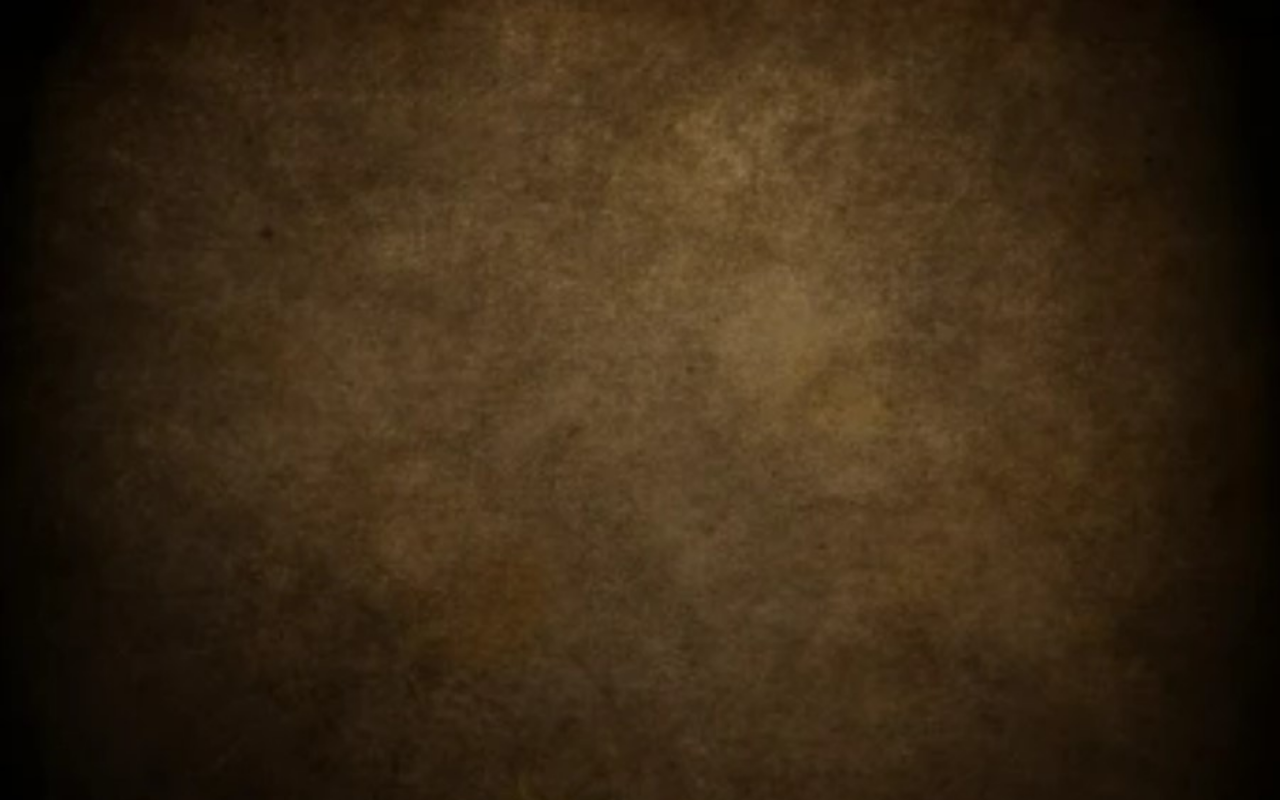
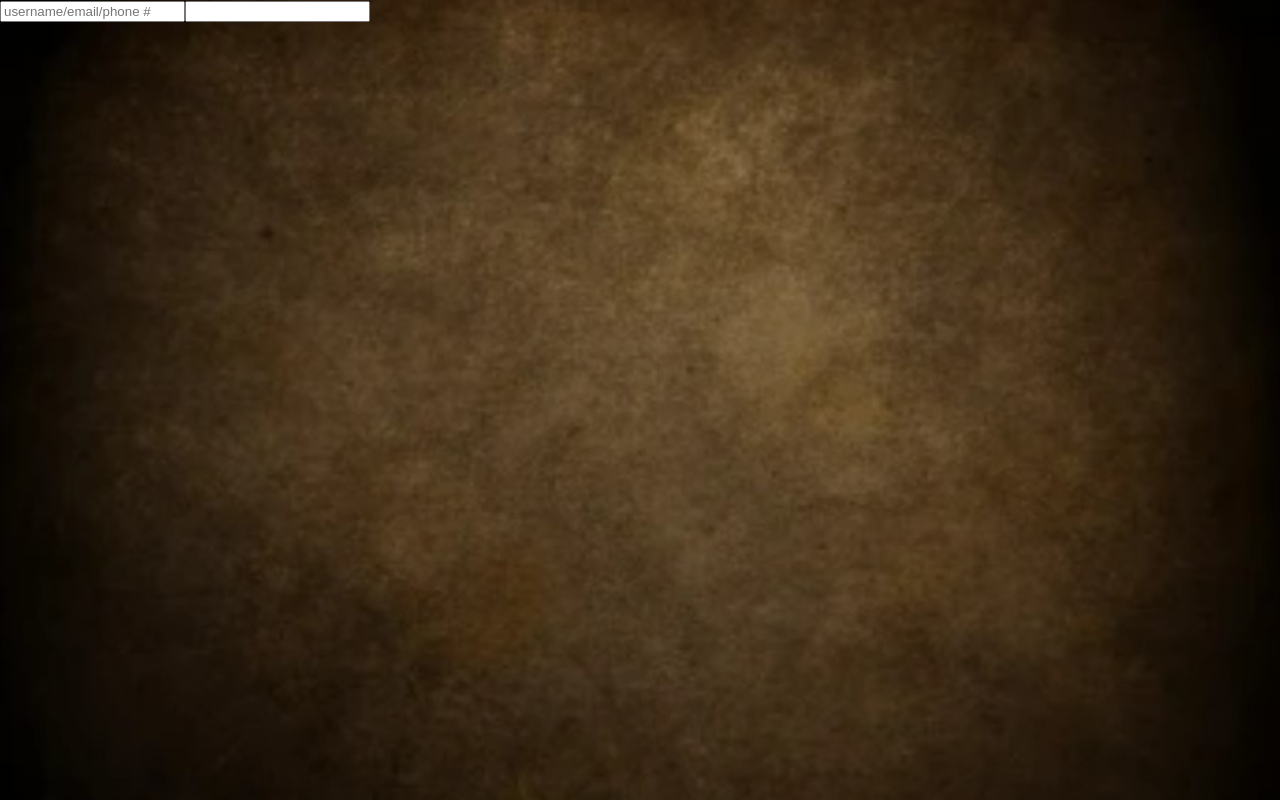
Before and after one commit to PatrickIV/Fitness-App, a React (Create React App) app in the folder client/: page /#/login in a window 1280 px wide. Before the commit this address had no page. Built offline with nearby package versions, Linux system fonts and the light colour scheme.

Commit message:
Login layout

```diff
--- a/client/src/App.js
+++ b/client/src/App.js
@@ -2,6 +2,7 @@ import { Routes, Route, HashRouter } from 'react-router-dom';
 import WelcomePage from "./pages/WelcomePage";
 import MainCharacterPage from './pages/MainCharacterPage';
 import CharacterStats from './pages/CharacterStats';
+import LoginPage from './pages/LoginPage';
 
 function App() {
   return (
@@ -11,6 +12,7 @@ function App() {
           <Route path='/' element={<WelcomePage />} />
           <Route path='/me' element={<MainCharacterPage />} />
           <Route path='/stats' element={<CharacterStats />} />
+          <Route path='/login' element={<LoginPage />} />
         </Routes>
       </HashRouter>
     </div>
--- /dev/null
+++ b/client/src/components/styles/LoginPage.css
@@ -0,0 +1,11 @@
+.center{
+
+}
+
+.userName{
+
+}
+
+.pswd{
+
+}
--- /dev/null
+++ b/client/src/pages/LoginPage.js
@@ -0,0 +1,14 @@
+import React from 'react'
+
+export default function LoginPage() {
+  return (
+    <div>
+        <form>
+            <input type="text" placeholder="username/email/phone #" className="userName"></input>
+            <input type="text" className="pswd"></input>
+        </form>
+
+
+    </div>
+  )
+}
```
